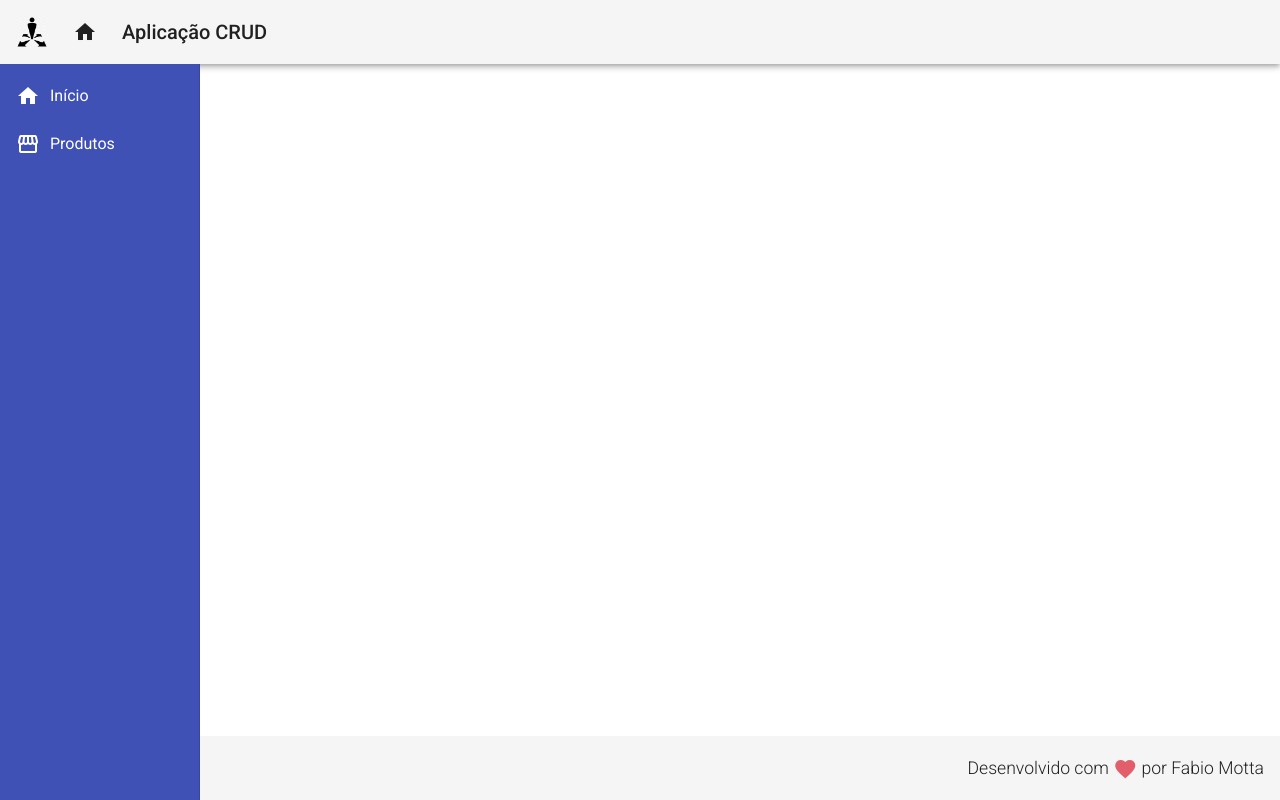
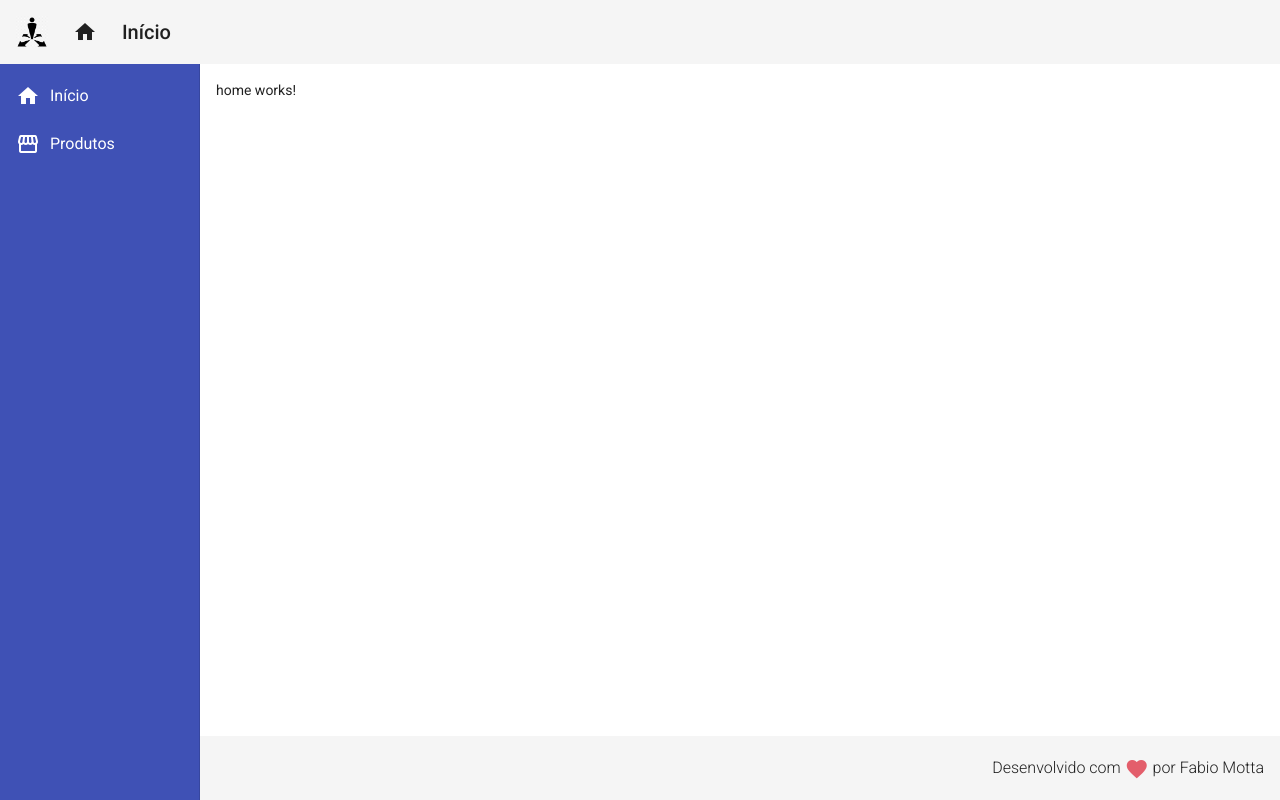
Before and after one commit to fabiomotta0311/allocation_web, an Angular app: page / in a window 1280 px wide. Built offline with nearby package versions, Linux system fonts and the light colour scheme.

Commit message:
home view

```diff
--- a/src/app/app.module.ts
+++ b/src/app/app.module.ts
@@ -12,12 +12,14 @@
 
 import { MatSidenavModule } from '@angular/material/sidenav';
 import { MatListModule } from '@angular/material/list';
+import { HomeComponent } from './views/home/home.component';
 @NgModule({
   declarations: [
     AppComponent,
     HeaderComponent,
     FooterComponent,
-    NavComponent
+    NavComponent,
+    HomeComponent
   ],
   imports: [
     BrowserModule,
--- a/src/app/components/template/footer/footer.component.css
+++ b/src/app/components/template/footer/footer.component.css
@@ -6,6 +6,6 @@
     justify-content: flex-end;
 }
 .footer > span {
-    font-size: 1.1rem;
+    font-size: 1rem;
     font-weight: 300;
 }
--- a/src/app/components/template/header/header.component.html
+++ b/src/app/components/template/header/header.component.html
@@ -9,7 +9,7 @@
             <i class="material-icons">
                 home
             </i>
-            Aplicação CRUD
+            Início
         </a>
     </span>
 </mat-toolbar>
--- a/src/app/components/template/nav/nav.component.css
+++ b/src/app/components/template/nav/nav.component.css
@@ -10,3 +10,8 @@
 .sidenav i {
     padding-right: 10px;
 }
+
+.content {
+    padding: 16px;
+    background-color: white;
+}
--- a/src/app/components/template/nav/nav.component.html
+++ b/src/app/components/template/nav/nav.component.html
@@ -16,4 +16,7 @@
             </a>
         </mat-nav-list>
     </mat-sidenav>
+    <mat-sidenav-content class="content">
+        <app-home></app-home>
+    </mat-sidenav-content>
 </mat-sidenav-container>
--- /dev/null
+++ b/src/app/views/home/home.component.html
@@ -0,0 +1 @@
+<p>home works!</p>
--- /dev/null
+++ b/src/app/views/home/home.component.ts
@@ -0,0 +1,15 @@
+import { Component, OnInit } from '@angular/core';
+
+@Component({
+  selector: 'app-home',
+  templateUrl: './home.component.html',
+  styleUrls: ['./home.component.css']
+})
+export class HomeComponent implements OnInit {
+
+  constructor() { }
+
+  ngOnInit(): void {
+  }
+
+}
```
Also changed, not shown: src/app/views/home/home.component.css (added), 1 other file (tests, documents, lock files or other folders).
